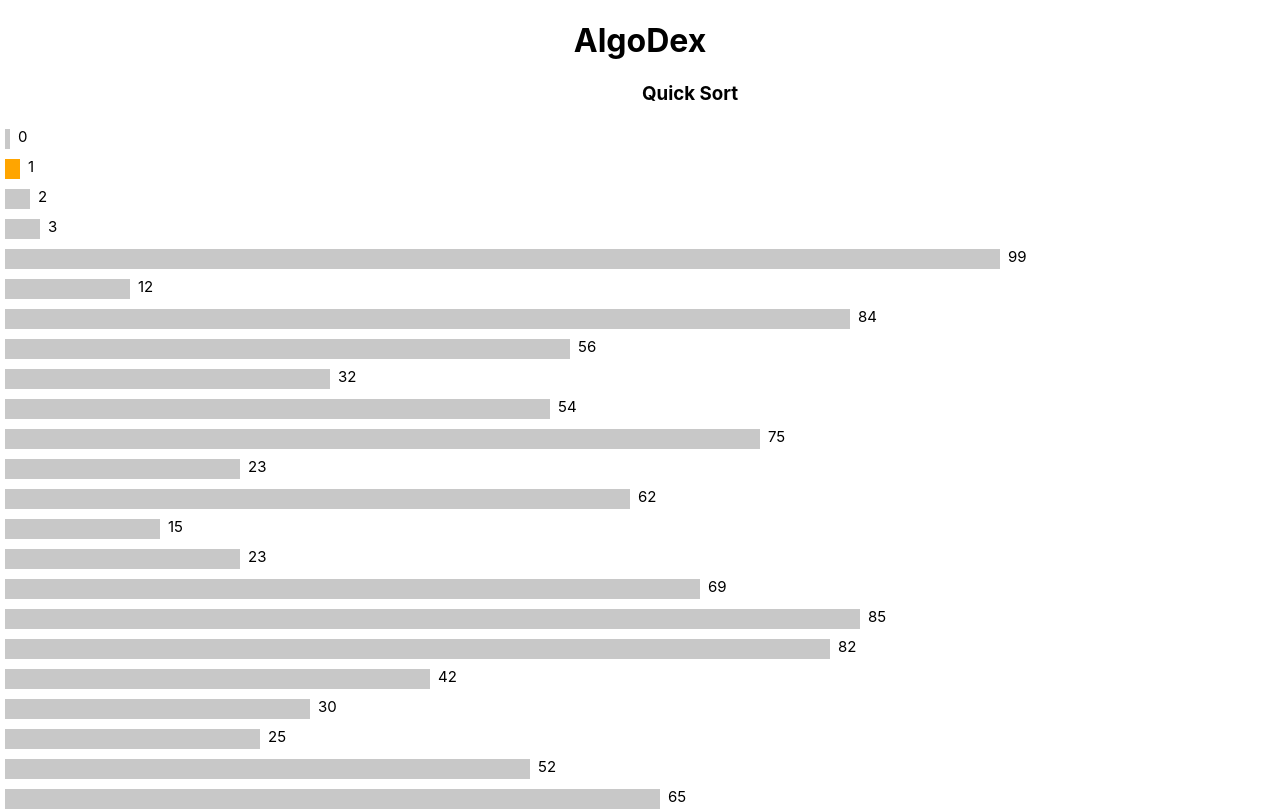
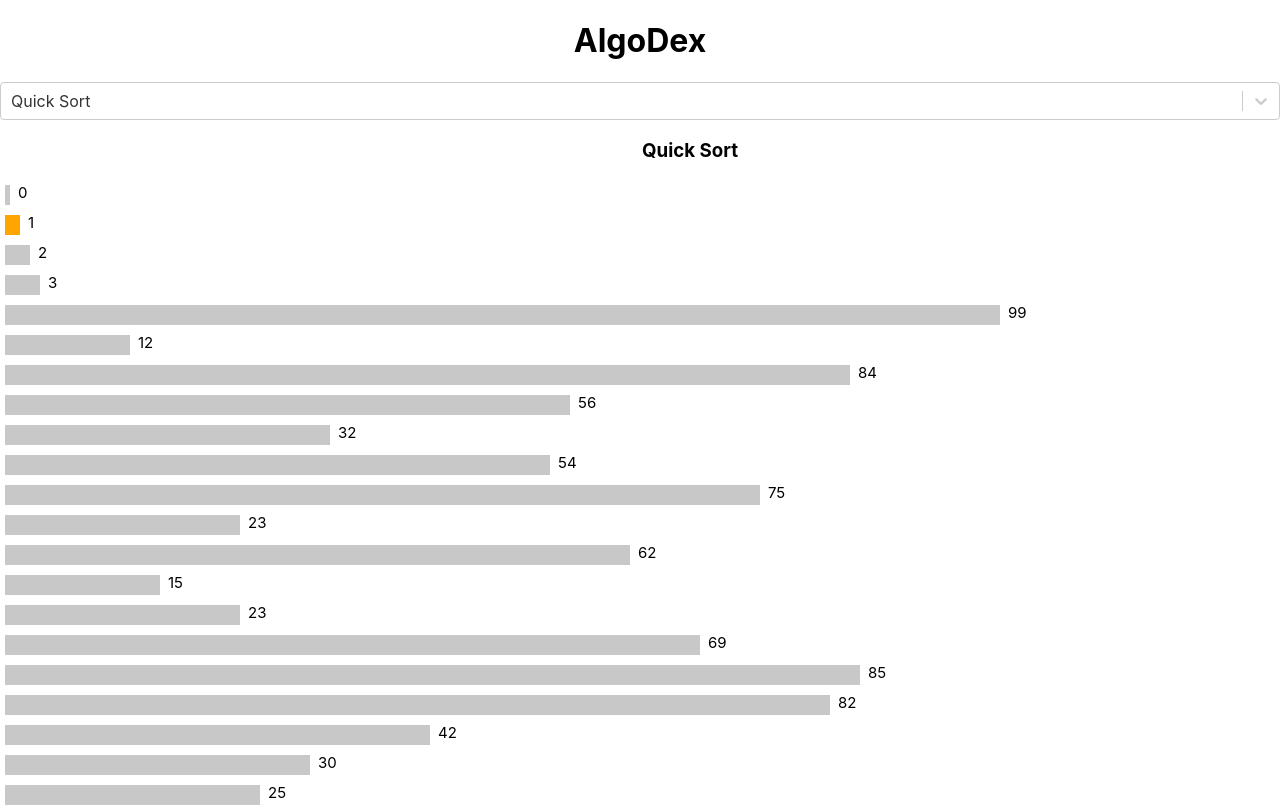
Before and after one commit to wyao905/algodex, a React (Create React App) app: page / in a window 1280 px wide. Shown: the top 811 px of the page. Built offline with nearby package versions, Linux system fonts and the light colour scheme.

Commit message:
installed react-select, added toolbar component and react-select options

```diff
--- a/package.json
+++ b/package.json
@@ -10,6 +10,7 @@
     "react-dom": "^16.13.1",
     "react-redux": "^7.2.1",
     "react-scripts": "3.4.3",
+    "react-select": "^3.1.0",
     "react-spring": "^8.0.27",
     "redux": "^4.0.5"
   },
--- a/src/App.js
+++ b/src/App.js
@@ -1,6 +1,7 @@
 import React from 'react'
 // import GraphBars from './components/graphBars'
 import QuickSort from './components/quickSort'
+import ToolBar from './components/toolBar'
 import './App.css'
 
 function App() {
@@ -9,7 +10,7 @@ function App() {
   return (
     <div className="App">
       <h1>AlgoDex</h1>
-
+      <ToolBar/>
       <QuickSort arr={arr}/>
     </div>
   )
--- a/src/components/graphBars.js
+++ b/src/components/graphBars.js
@@ -41,7 +41,7 @@ function GraphBars(props) {
 
 const mapStateToProps = state => {
     return {
-        graph: state.quickSortGraph
+        graph: state.sortingGraph
     }
 }
 
--- /dev/null
+++ b/src/components/toolBar.js
@@ -0,0 +1,48 @@
+import React from 'react'
+import { connect } from 'react-redux'
+import Select from 'react-select'
+import { Spring } from 'react-spring/renderprops'
+
+const sortingOptions = [
+    { value: 'quickSort', label: 'Quick Sort' },
+    { value: 'mergeSort', label: 'Merge Sort' }
+]
+
+const traversalOptions = [
+    { value: 'aStar', label: 'A*' }
+]
+
+const groupedOptions = [
+    {
+        label: 'Sorting Algorithms',
+        options: sortingOptions
+    },
+    {
+        label: 'Traversal Algorithms',
+        options: traversalOptions
+    }
+]
+
+function QuickSort(props) {
+    const displayToolbarOptions = () => {
+        // if state is sorting, display sorting options component,
+        // if traversal, display traversal options
+    }
+
+    return(
+        <div>
+            {/* need to add event listener where on select, depending on what the
+            selection is, will set state to sorting*/}
+            <Select defaultValue={sortingOptions[0]} options={groupedOptions}/>
+            {/* add function where depending on whether state is sorting or traversal,
+            will dieplay the correct toolbar */}
+        </div>
+    )
+}
+
+const mapDispatchToProps = dispatch => {
+    return {
+    }
+}
+
+export default connect(null, mapDispatchToProps)(QuickSort)
--- a/src/reducers/mainManager.js
+++ b/src/reducers/mainManager.js
@@ -1,8 +1,8 @@
 import { combineReducers } from 'redux'
-import quickSortReducer from './quickSortManager'
+import sortingReducer from './sortingManager'
 
 const rootReducer = combineReducers({
-    quickSortGraph: quickSortReducer
+    sortingGraph: sortingReducer
 })
 
 export default rootReducer
--- a/src/reducers/quickSortManager.js
+++ b/src/reducers/sortingManager.js
@@ -1,4 +1,4 @@
-function quickSortReducer(state = [], action) {
+function sortingReducer(state = [], action) {
     // console.log(state)
     let updatedBars
     let updatedBarA
@@ -140,4 +140,4 @@ function quickSortReducer(state = [], action) {
     }
 }
 
-export default quickSortReducer
+export default sortingReducer
```
Also changed, not shown: 1 other file (tests, documents, lock files or other folders).
